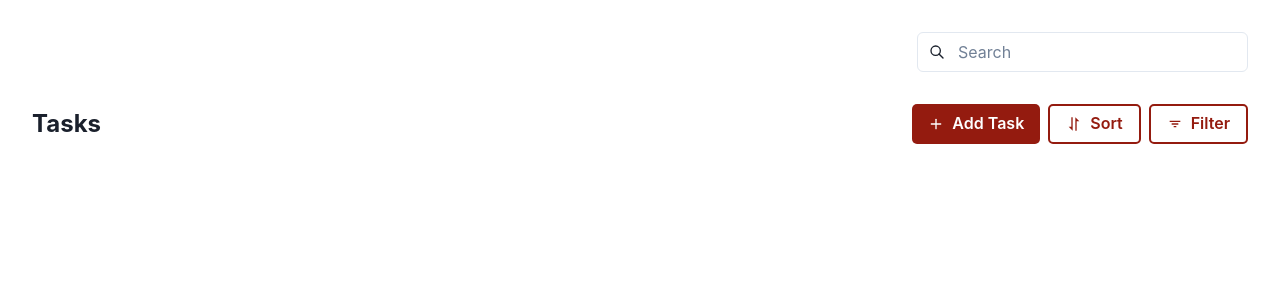
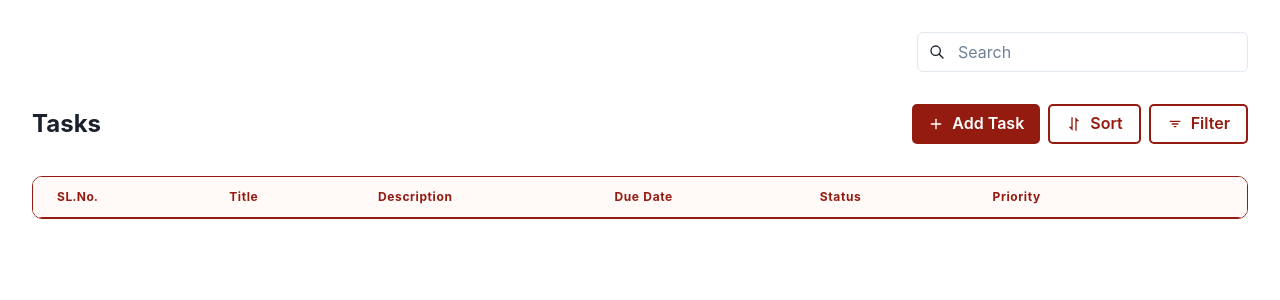
Before and after one commit to b9aurav/task-management, a Next.js app: page / in a window 1280 px wide. Shown: the top 300 px of the page. Built offline with nearby package versions, Linux system fonts and the light colour scheme.

Commit message:
feat: add TaskList component and integrate it into Home layout; update theme with Table styles

```diff
--- a/src/app/page.tsx
+++ b/src/app/page.tsx
@@ -1,12 +1,14 @@
 "use client";
 import Navbar from "@/components/Navbar";
 import PageHeader from "@/components/PageHeader";
+import TaskList from "@/components/TaskList";
 
 export default function Home() {
   return (
     <>
       <Navbar />
       <PageHeader />
+      <TaskList />
     </>
   );
 }
--- /dev/null
+++ b/src/components/TaskList.tsx
@@ -0,0 +1,35 @@
+import React from "react";
+import { Table, Thead, Tbody, Td, Tr, Th, Box } from "@chakra-ui/react";
+
+const TaskList = () => {
+  return (
+    <div className="w-full p-8 flex justify-center items-center">
+      <Box
+        border="1px solid"
+        borderColor="brand.primary"
+        borderRadius="10px"
+        overflow="hidden"
+        className="w-full"
+      >
+        <Table>
+          <Thead>
+            <Tr>
+              <Th>SL.No.</Th>
+              <Th>Title</Th>
+              <Th>Description</Th>
+              <Th>Due Date</Th>
+              <Th>Status</Th>
+              <Th>Priority</Th>
+              <Th></Th>
+            </Tr>
+          </Thead>
+          <Tbody>
+
+          </Tbody>
+        </Table>
+      </Box>
+    </div>
+  );
+};
+
+export default TaskList;
--- a/src/theme.ts
+++ b/src/theme.ts
@@ -36,7 +36,41 @@ const theme = extendTheme({
           },
         },
       },
-    }
+    },
+    Table: {
+      baseStyle: {
+        table: {
+          borderColor: "brand.primary",
+          borderRadius: "10px",
+        },
+      },
+      variants: {
+        simple: {
+          thead: {
+            th: {
+              borderBottom: "1px",
+              borderColor: "brand.primary"
+            }
+          },
+          th: {
+            bg: "#FFF9F8",
+            color: "brand.primary",
+            textTransform: "none",
+          },
+          tr: {
+            "_odd": {
+              bg: "#FFFFFF",
+            },
+            "_even": {
+              bg: "#FFF9F8",
+            },
+          },
+          td: {
+            border: "none",
+          }
+        },
+      },
+    },
   },
 });
 
```
